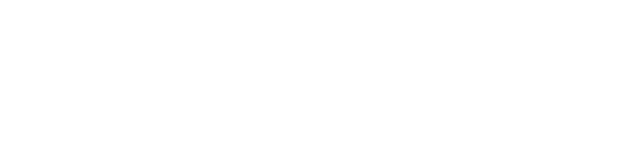
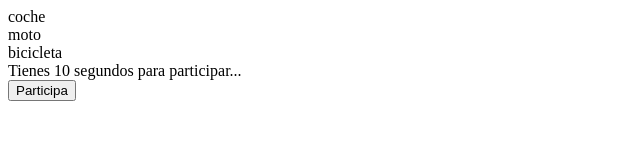
Before and after one commit to AsterixKo/ejercicio-js-callback, a plain HTML site: page index.html in a window 1280 px wide. Shown: the whole page, without its empty margins (0-640 px from the left). Drawn offline with nearby package versions, Linux system fonts and the light colour scheme.

Commit message:
primera parte

```diff
--- a/index.html
+++ b/index.html
@@ -8,6 +8,11 @@
 </head>
 
 <body>
+    <div class="main-container">
+        <div id="id-main-container-internal" class="main-container-internal">
+
+        </div>
+    </div>
     <!--
         -Llamamos a una función que mediante un timeout simula un recogida de datos que tarda 5 segundos.
 
@@ -22,7 +27,36 @@
 
     <script src="https://ajax.googleapis.com/ajax/libs/jquery/3.5.1/jquery.min.js"></script>
     <script>
+        let premios = [];
 
+        function empezar(callback1) {
+            setTimeout(function () {
+                //simulamos carga de datos
+                premios = ['coche', 'moto', 'bicicleta'];
+                callback1();
+            }, 2000);
+        }
+
+        //comienza el flujo de ejecución
+        $('#id-main-container-internal').append('<div id="loaging"><p>Loading...</p></div>');
+
+        empezar(() => {
+            //pintamos
+            $('#id-main-container-internal').empty(); //limpiamos texto loading...
+            let divPremios = '';
+            for (let i = 0; i < premios.length; i++) {
+                divPremios += `<div class="premio">${premios[i]}</div>`;
+            }
+
+            divPremios += '<div>Tienes 10 segundos para participar...</div>';
+            divPremios +=
+                '<div id="button"><button type="button" onclick="participa();">Participa</button></div>';
+            $('#id-main-container-internal').append(divPremios);
+        });
+
+        function participa() {
+            console.log('participando...');
+        }
     </script>
 </body>
 
```
